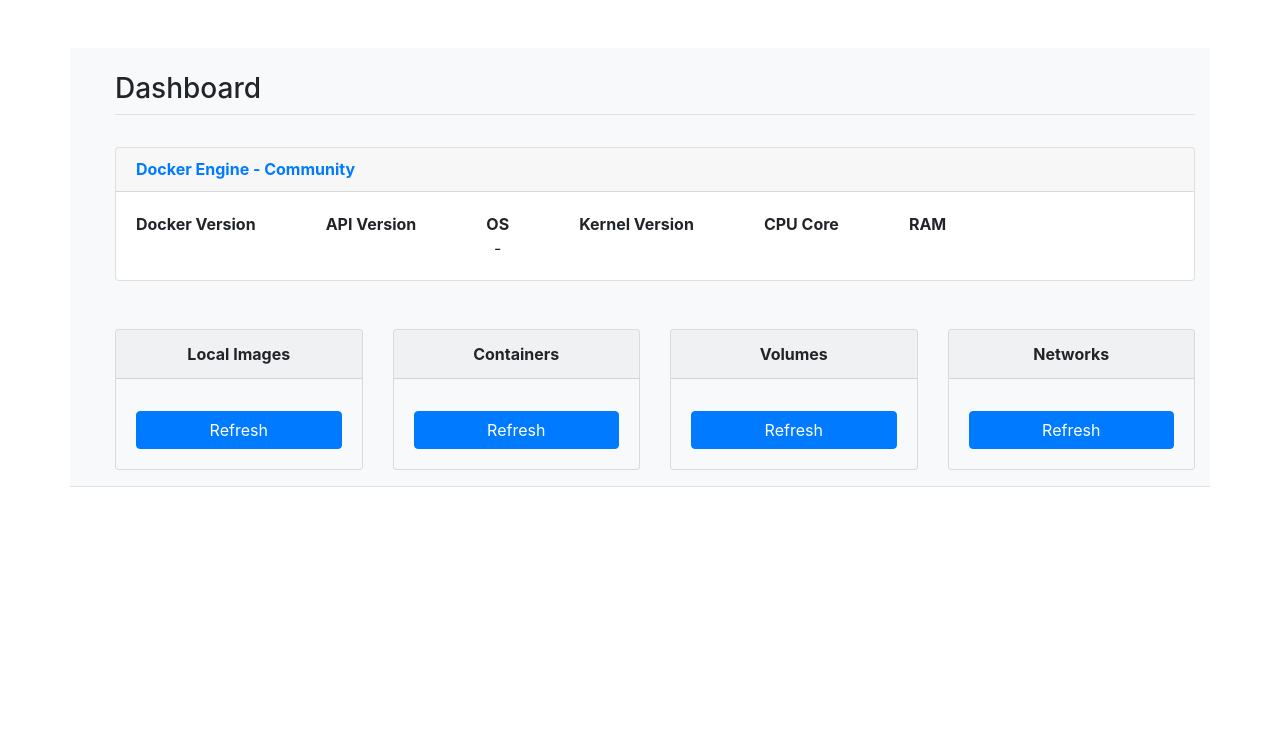
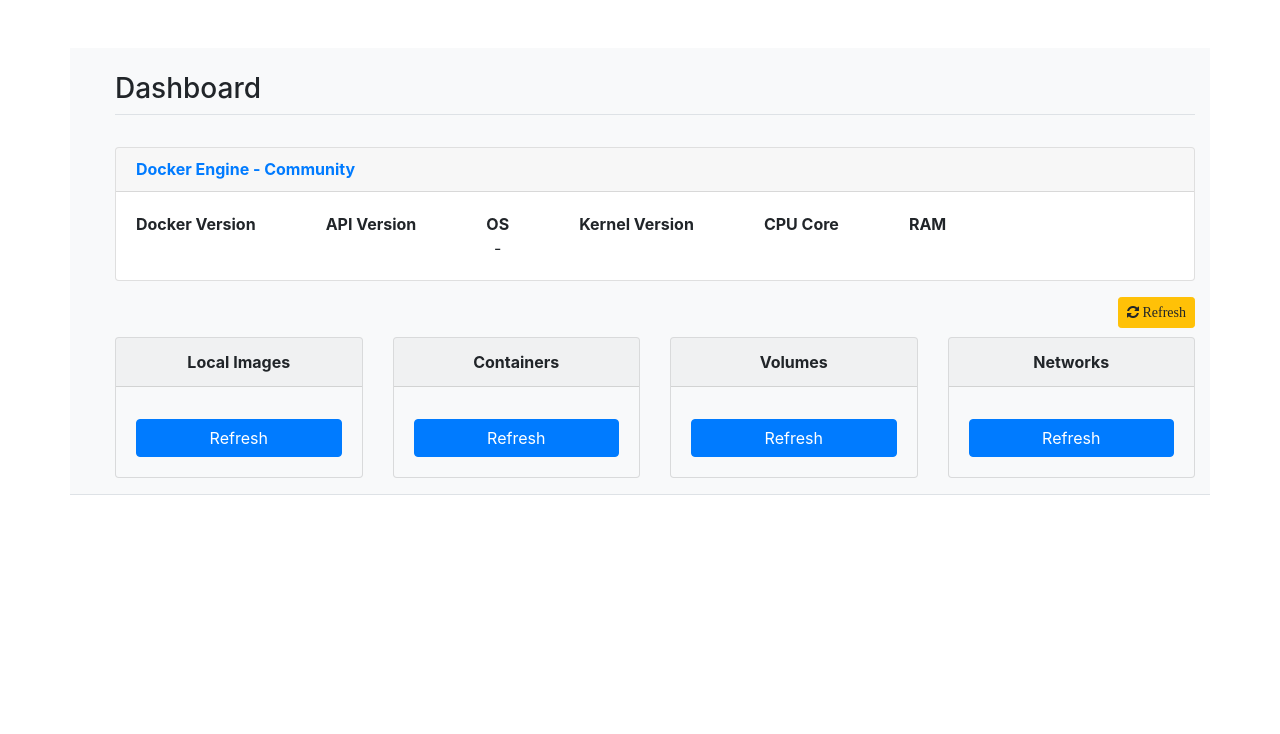
Before and after one commit to ppokhriyal/Flask-Docker-WebEngine, a Flask app: template dockerwebengine/templates/dashboard.html in a window 1280 px wide. Shown: the top 734 px of the page. Run offline with Flask 2, Linux system fonts and the light colour scheme; the template is opened without the code that fills it, so the values that code supplies are empty; some libraries are stand-ins or nearby versions.

Commit message:
Flask Docker Web Engine

```diff
--- a/dockerwebengine/static/docker.js
+++ b/dockerwebengine/static/docker.js
@@ -1,10 +1,7 @@
+//Refresh Docker Summary
 $(document).ready(function(){
 
 	$('.refreshButton').on('click',function() {
-
-		//var image_id = $(this).attr('refresh_image_id');
-		//console.log(image_id);
-
 		req = $.ajax({
 			url : '/refresh',
 			type : 'POST'
@@ -27,3 +24,81 @@
 
 	});
 });
+
+
+//Refresh Docker Image
+$(document).ready(function(){
+
+	$('.refreshButton-image').on('click',function() {
+		req = $.ajax({
+			url : '/refresh',
+			type : 'POST'
+		});
+
+		req.done(function(data){
+			$('#Show_Image_Count').fadeOut(1000);
+			$('#Show_Image_Count').text(data.imagerefresh).fadeIn(1000);
+
+		});
+
+	});
+});
+
+
+//Refresh Docker Container
+$(document).ready(function(){
+
+	$('.refreshButton-container').on('click',function() {
+		req = $.ajax({
+			url : '/refresh',
+			type : 'POST'
+		});
+
+		req.done(function(data){
+
+			$('#Show_Container_Count').fadeOut(1000);
+			$('#Show_Container_Count').text(data.containerrefresh).fadeIn(1000);
+
+		});
+
+	});
+});
+
+//Refresh Docker Volume
+$(document).ready(function(){
+
+	$('.refreshButton-volume').on('click',function() {
+		req = $.ajax({
+			url : '/refresh',
+			type : 'POST'
+		});
+
+		req.done(function(data){
+
+			$('#Show_Volume_Count').fadeOut(1000);
+			$('#Show_Volume_Count').text(data.volumerefresh).fadeIn(1000);
+
+
+		});
+
+	});
+});
+
+
+//Refresh Docker Network
+$(document).ready(function(){
+
+	$('.refreshButton-network').on('click',function() {
+		req = $.ajax({
+			url : '/refresh',
+			type : 'POST'
+		});
+
+		req.done(function(data){
+
+			$('#Show_Network_Count').fadeOut(1000);
+			$('#Show_Network_Count').text(data.networkrefresh).fadeIn(1000);
+		});
+
+	});
+});
--- a/dockerwebengine/templates/dashboard.html
+++ b/dockerwebengine/templates/dashboard.html
@@ -2,7 +2,7 @@
 {% block content %}
 	<h3 class="mt-2">Dashboard</h3>
 	<div class="border-top pt-3"></div>
-	<div class="card mt-3">
+	<div class="card mt-3 mb-3">
                 <h6 class="card-header font-weight-bold text-primary">Docker Engine - Community</h6>
                 <div class="row text-center">
                         <div class="col-md-auto text-center">
@@ -44,35 +44,36 @@
                 </div>
         </div>
 
-	<div class="card-deck mt-5">
+        <!--Refresh Button-->
+    	<button type="button" class="btn btn-warning btn-sm float-right text-monospace refreshButton"><span class="fa fa-refresh ml-auto" aria-hidden="true"> Refresh</button>
+    	<!--Docker Summry Information -->
+		<div class="card-deck mt-5 pt-2">
 			<div class="card bg-light mb-3 text-center" style="max-width: 18rem;">
   				<div class="card-header font-weight-bold"> Local Images</div>
   					<div class="card-body">
     					<h5 class="card-title" id="Show_Image_Count">{{infodict.get('image_count')}}</h5>
-    				<a href="#" class="btn btn-primary btn-block refreshButton" refresh_image_id="{{infodict.get('image_count')}}">Refresh</a>
+    					<a href="#" class="btn btn-primary btn-block refreshButton-image" refresh_image_id="{{infodict.get('image_count')}}">Refresh</a>
   					</div>
   			</div>
   			<div class="card bg-light mb-3 text-center" style="max-width: 18rem;">
   				<div class="card-header font-weight-bold ">Containers</div>
   					<div class="card-body">
     					<h5 class="card-title" id="Show_Container_Count">{{infodict.get('container_count')}}</h5>
-    				<a href="#" class="btn btn-primary btn-block refreshButton">Refresh</a>
+    					<a href="#" class="btn btn-primary btn-block refreshButton-container">Refresh</a>
   					</div>
   			</div>
   			<div class="card bg-light mb-3 text-center" style="max-width: 18rem;">
   				<div class="card-header font-weight-bold">Volumes</div>
   					<div class="card-body">
     					<h5 class="card-title" id="Show_Volume_Count">{{infodict.get('volume_count')}}</h5>
-
-    				<a href="#" class="btn btn-primary btn-block refreshButton">Refresh</a>
+    					<a href="#" class="btn btn-primary btn-block refreshButton-volume">Refresh</a>
   					</div>
   			</div>
   			<div class="card bg-light mb-3 text-center" style="max-width: 18rem;">
   				<div class="card-header font-weight-bold">Networks</div>
   					<div class="card-body">
     					<h5 class="card-title" id="Show_Network_Count">{{infodict.get('network_count')}}</h5>
-
-    				<a href="#" class="btn btn-primary btn-block refreshButton">Refresh</a>
+    					<a href="#" class="btn btn-primary btn-block refreshButton-network">Refresh</a>
   					</div>
   			</div>
   		</div>
```
Lines whose indentation alone changed are shown as unchanged.
